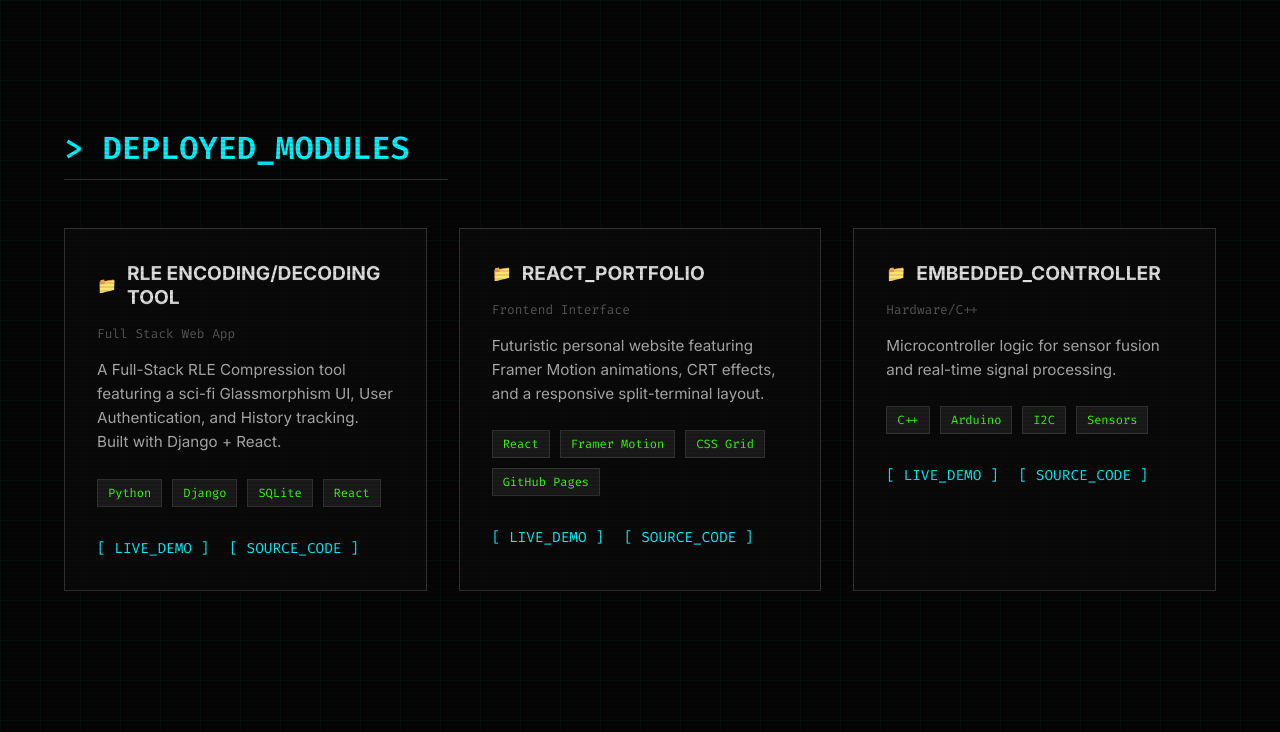
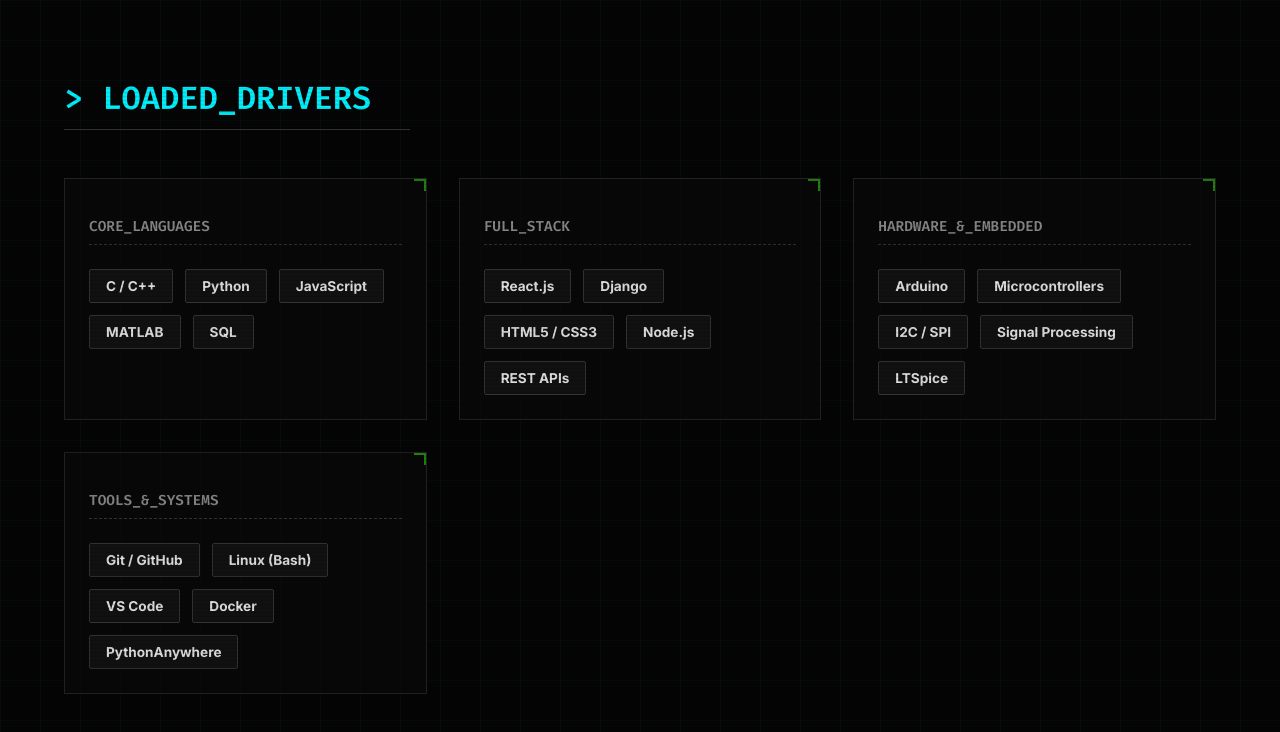
Before and after one commit to owaseraph/portfolio, a React (Create React App) app: page / in a window 1280 px wide. Both pictures are taken after a click on the button "INITIATE_PROJECTS". Shown: the part 800-1532 px from the top of the page. Built offline with nearby package versions, Linux system fonts and the light colour scheme.

Commit message:
Added Skills, Projects and a Terminal

```diff
--- a/src/App.css
+++ b/src/App.css
@@ -362,6 +362,88 @@
   text-shadow: 0 0 5px #00f3ff;
 }
 
+/* SKILLS SECTION */
+.skills-section {
+  padding: 50px 5%;
+  max-width: 1400px;
+  margin: 0 auto;
+  margin-bottom: 50px;
+}
+
+.skills-grid {
+  display: grid;
+  grid-template-columns: repeat(auto-fit, minmax(300px, 1fr));
+  gap: 2rem;
+}
+
+
+.skill-category-card {
+  background: rgba(10, 10, 10, 0.6);
+  border: 1px solid #222;
+  padding: 1.5rem;
+  position: relative;
+  transition: all 0.3s ease;
+}
+
+.skill-category-card:hover {
+  border-color: #555;
+  background: rgba(15, 15, 15, 0.9);
+}
+
+
+.skill-category-card::after {
+  content: '';
+  position: absolute;
+  top: 0;
+  right: 0;
+  width: 10px;
+  height: 10px;
+  border-top: 2px solid #39ff14;
+  border-right: 2px solid #39ff14;
+  opacity: 0.5;
+}
+
+.category-title {
+  font-family: 'Fira Code', monospace;
+  font-size: 0.9rem;
+  color: #888;
+  margin-bottom: 1.5rem;
+  border-bottom: 1px dashed #333;
+  padding-bottom: 0.5rem;
+}
+
+
+.skill-tags {
+  display: flex;
+  flex-wrap: wrap;
+  gap: 12px;
+}
+
+
+.skill-chip {
+  font-family: 'Inter', sans-serif;
+  font-size: 0.85rem;
+  font-weight: 600;
+  background: #111;
+  color: #e0e0e0;
+  padding: 8px 16px;
+  border: 1px solid #333;
+  border-radius: 2px;
+  cursor: default;
+  transition: all 0.2s ease;
+  position: relative;
+  overflow: hidden;
+}
+
+
+.skill-chip:hover {
+  border-color: #00f3ff;
+  color: #fff;
+  box-shadow: 0 0 8px rgba(0, 243, 255, 0.4);
+  transform: translateY(-2px);
+  background: #050505;
+}
+
 /* MEDIA QUERIES */
 
 
@@ -397,3 +479,9 @@
     text-align: center;
   }
 }
+
+@media (max-width: 768px) {
+  .skills-grid {
+    grid-template-columns: 1fr;
+  }
+}
--- a/src/App.js
+++ b/src/App.js
@@ -3,6 +3,8 @@
 import './App.css';
 import CodeTerminal from './components/codeTerminal';
 import Projects from './components/Projects';
+import Footer from './components/Footer';
+import Skills from './components/Skills';
 
 function App() {
   const container = {
@@ -79,8 +81,13 @@
       </div>
 
       <div ref={projectsRef}>
-        {showProjects && <Projects />}
+        {showProjects && (
+          <>
+          <Skills />
+          <Projects />
+          </>)}
       </div>
+      <Footer />
     </div>
   );
 }
--- /dev/null
+++ b/src/components/Footer.js
@@ -0,0 +1,26 @@
+import React from 'react';
+
+const Footer = () => {
+  return (
+    <footer style={{
+      borderTop: '1px solid #333',
+      padding: '20px',
+      textAlign: 'center',
+      color: '#555',
+      fontFamily: 'Fira Code, monospace',
+      fontSize: '0.8rem',
+      marginTop: '50px',
+      background: '#020202'
+    }}>
+      <p>
+        SYSTEM_STATUS: <span style={{color: '#39ff14'}}>NOMINAL</span> |
+        LOCATION: <span style={{color: '#00f3ff'}}>CLUJ-NAPOCA, RO</span>
+      </p>
+      <p style={{marginTop: '10px'}}>
+        &copy; {new Date().getFullYear()} SERAPH.DEV // BUILT_WITH_REACT
+      </p>
+    </footer>
+  );
+};
+
+export default Footer;
--- /dev/null
+++ b/src/components/Skills.js
@@ -0,0 +1,60 @@
+import React from 'react';
+import { motion } from 'framer-motion';
+import { skillsData } from '../data/skills';
+import '../App.css';
+
+const Skills = () => {
+  const containerVariants = {
+    hidden: { opacity: 0 },
+    visible: {
+      opacity: 1,
+      transition: {
+        staggerChildren: 0.2
+      }
+    }
+  };
+
+  const itemVariants = {
+    hidden: { opacity: 0, y: 20 },
+    visible: { opacity: 1, y: 0 }
+  };
+
+  return (
+    <section className="skills-section">
+      <motion.div
+        initial="hidden"
+        whileInView="visible"
+        viewport={{ once: true, amount: 0.2 }}
+        variants={containerVariants}
+        className="skills-container"
+      >
+        <h2 className="section-title">
+          &gt; LOADED_DRIVERS <span className="cursor-blink">_</span>
+        </h2>
+
+        <div className="skills-grid">
+          {skillsData.map((category, index) => (
+            <motion.div
+              key={index}
+              className="skill-category-card"
+              variants={itemVariants}
+            >
+              <h3 className="category-title">
+                {category.category}
+              </h3>
+              <div className="skill-tags">
+                {category.items.map((skill, i) => (
+                  <span key={i} className="skill-chip">
+                    {skill}
+                  </span>
+                ))}
+              </div>
+            </motion.div>
+          ))}
+        </div>
+      </motion.div>
+    </section>
+  );
+};
+
+export default Skills;
--- a/src/components/codeTerminal.js
+++ b/src/components/codeTerminal.js
@@ -24,7 +24,7 @@
   Engineer seraph;
 
   seraph.focus = "FullStack Development";
-  raresh.skills = {"C++", "React", "PCB Design"};
+  seraph.skills = {"C++", "React", "Javascript", "Typescript", "PCB Design"};
 
   // Initializing Project...
   if (seraph.isReady()) {
--- a/src/data/projects.js
+++ b/src/data/projects.js
@@ -19,11 +19,11 @@
   },
   {
     id: 3,
-    title: "EMBEDDED_CONTROLLER",
-    category: "Hardware/C++",
-    description: "Microcontroller logic for sensor fusion and real-time signal processing.",
-    tech: ["C++", "Arduino", "I2C", "Sensors"],
+    title: "DJANGO_PIRATES",
+    category: "Full Stack Web App",
+    description: "A navigational tool featuring risk calculation algorithms and a dynamic 'Parchment' UI. Built with Django MVT architecture.",
+    tech: ["Python", "Django", "SQLite", "CSS Animations"],
     link: "#",
-    repo: "#"
+    repo: "https://github.com/owaseraph/Django_Coderun_2025_Easy"
   }
 ];
--- /dev/null
+++ b/src/data/skills.js
@@ -0,0 +1,18 @@
+export const skillsData = [
+  {
+    category: "CORE_LANGUAGES",
+    items: ["C / C++", "Python", "JavaScript", "MATLAB", "SQL"]
+  },
+  {
+    category: "FULL_STACK",
+    items: ["React.js", "Django", "HTML5 / CSS3", "Node.js", "REST APIs"]
+  },
+  {
+    category: "HARDWARE_&_EMBEDDED",
+    items: ["Arduino", "Microcontrollers", "I2C / SPI", "Signal Processing", "LTSpice"]
+  },
+  {
+    category: "TOOLS_&_SYSTEMS",
+    items: ["Git / GitHub", "Linux (Bash)", "VS Code", "Docker", "PythonAnywhere"]
+  }
+];
```
